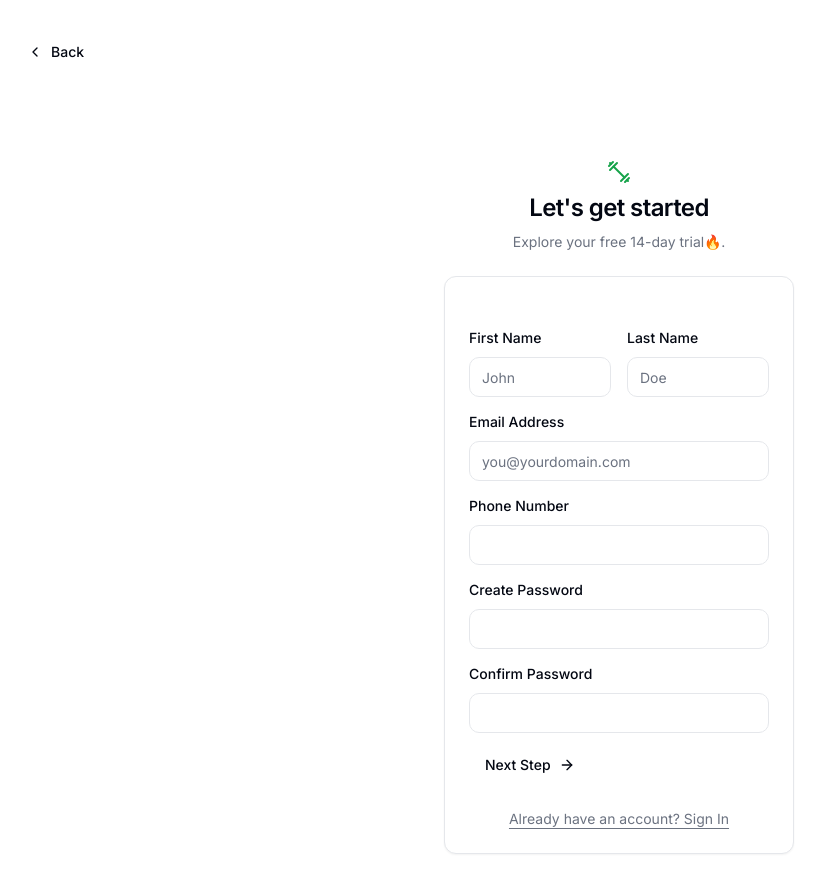
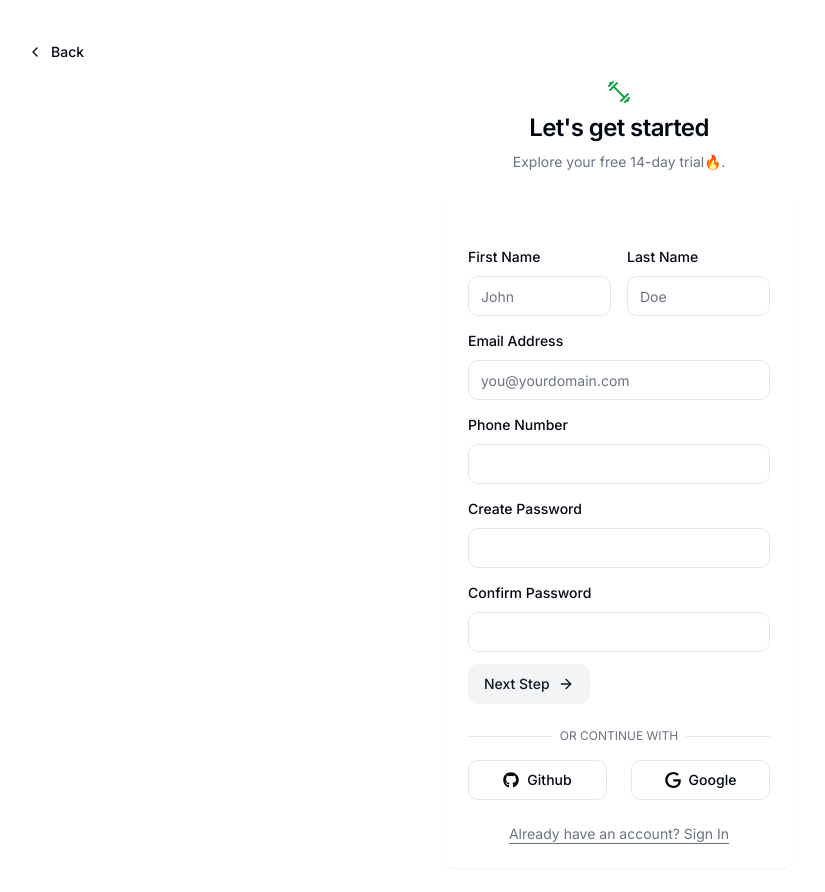
Before and after one commit to ahmadsalahuddeen/FitSync-multi-tenant-saas, a Next.js app in the folder client/: page /auth/signup in a window 1280 px wide. Shown: the top 892 px of the page, without its empty margins (21-846 px from the left). Built offline with nearby package versions, Linux system fonts and the light colour scheme.

Commit message:
session error fixed

```diff
--- a/client/app/(dashboard)/dashboard/page.tsx
+++ b/client/app/(dashboard)/dashboard/page.tsx
@@ -13,26 +13,30 @@
 import { notFound, redirect } from "next/navigation";
 import { EmptyPlaceholder } from "@/components/empty-placeholder";
 import {  useGymStore } from "@/store/gym";
+import { useRouter } from "next/navigation";
 
 type Props = {};
 
 
 
 const Dashboard =  (props: Props) => {
-
+   const router = useRouter()
+  //  router.refresh()
   const {data:session} =  useSession()
-
+  console.log(session)
   if(!session?.user){
+    router.refresh()
       return  redirect('/auth/signin')
   }
-const gym = useGymStore((state) => state.gym);
+  const gym =  useGymStore((state) => state.gym);
   if(gym === null){
     const gymData = session?.user.gyms[0]
     const setGym = useGymStore((state) => state.setGym);
     setGym(gymData)
 
   }
-if(!gym) return(
+
+if(!gym?.gymId) return(
     <EmptyPlaceholder>
     <EmptyPlaceholder.Icon name="post" />
     <EmptyPlaceholder.Title>No gyms created</EmptyPlaceholder.Title>
--- a/client/app/api/auth/[...nextauth]/route.ts
+++ b/client/app/api/auth/[...nextauth]/route.ts
@@ -73,7 +73,7 @@
         const userData = response?.data;
 
 
-          Object.assign(user, response?.data);
+         await  Object.assign(user, userData);
           return true;
 
       }
@@ -81,7 +81,7 @@
       return false;
     },
     async jwt({ token, user }) {
-      console.log(user, "user")
+      // console.log(user, "user")
       if (user) return { ...token, ...user };
 // console.log(token, "token")
       return token;
--- a/client/app/auth/signup/page.tsx
+++ b/client/app/auth/signup/page.tsx
@@ -143,7 +143,7 @@
             Back
           </>
         </Link>
-        <div className="mx-auto my-40 flex w-full flex-col justify-center space-y-6 sm:w-[350px]">
+        <div className="mx-auto my-[5rem] flex w-full flex-col justify-center space-y-6 sm:w-[350px]">
           <div className="flex flex-col space-y-2 text-center">
             <Icons.logo className="mx-auto h-6 w-6  text-green-600" />
             <h1 className="text-2xl font-semibold tracking-tight">
@@ -157,9 +157,12 @@
                 : `Just a few more details to get started📈`}
             </p>
           </div>
-          <Card className="">
+
+          <Card className="border-none">
+
             <CardHeader></CardHeader>
             <CardContent>
+
               <Form {...form}>
                 <form
                   onSubmit={form.handleSubmit(onSubmit)}
@@ -392,7 +395,7 @@
                   <div className="flex gap-4">
                     <Button
                       type="button"
-                      variant={"ghost"}
+                      variant={"secondary"}
                       onClick={() => {
                         //triggers validation before moving next form step
                         form.trigger([
@@ -470,6 +473,33 @@
                   </div>
                 </form>
               </Form>
+              <div className="mt-6 grid gap-4">
+                <div className="relative">
+                  <div className="absolute inset-0 flex items-center">
+                    <span className="w-full border-t" />
+                  </div>
+                  <div className="relative flex justify-center text-xs uppercase">
+                    <span className="bg-background px-2 text-muted-foreground">
+                      Or continue with
+                    </span>
+                  </div>
+                </div>
+                <div className="grid grid-cols-2 gap-6">
+                  <Button variant="outline"
+                  onClick={()=> signIn('github')}>
+                    <Icons.gitHub className="mr-2 h-4 w-4" />
+                    Github
+                  </Button>
+                  <Button variant="outline"
+                  onClick={()=> signIn('google')}
+
+                  >
+
+                    <Icons.google className="mr-2 h-4 w-4" />
+                    Google
+                  </Button>
+                </div>
+              </div>
             </CardContent>
             {FormStep == 0 && (
               <p className="px-8 pb-6 text-center text-sm text-muted-foreground">
```
Lines whose indentation alone changed are shown as unchanged.
